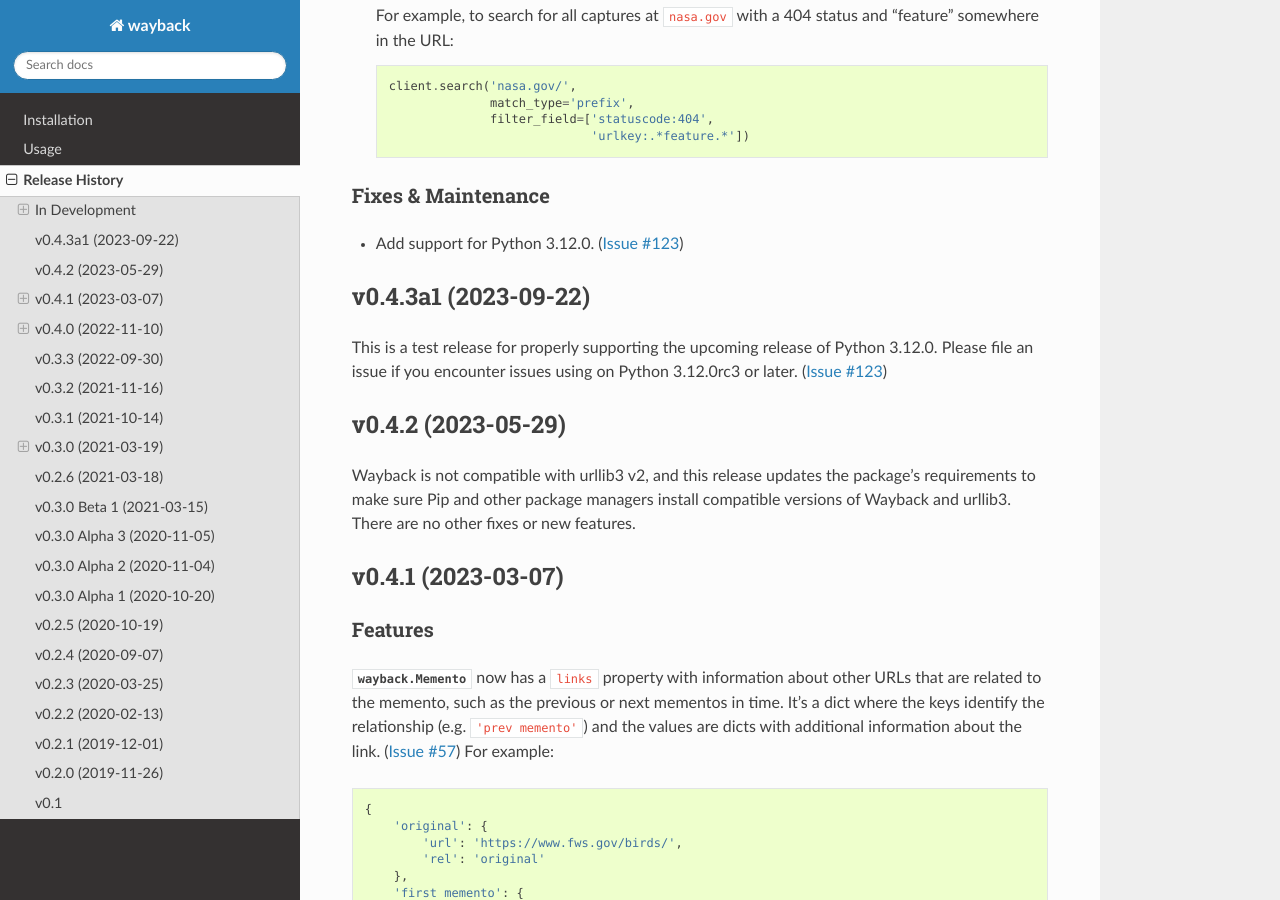
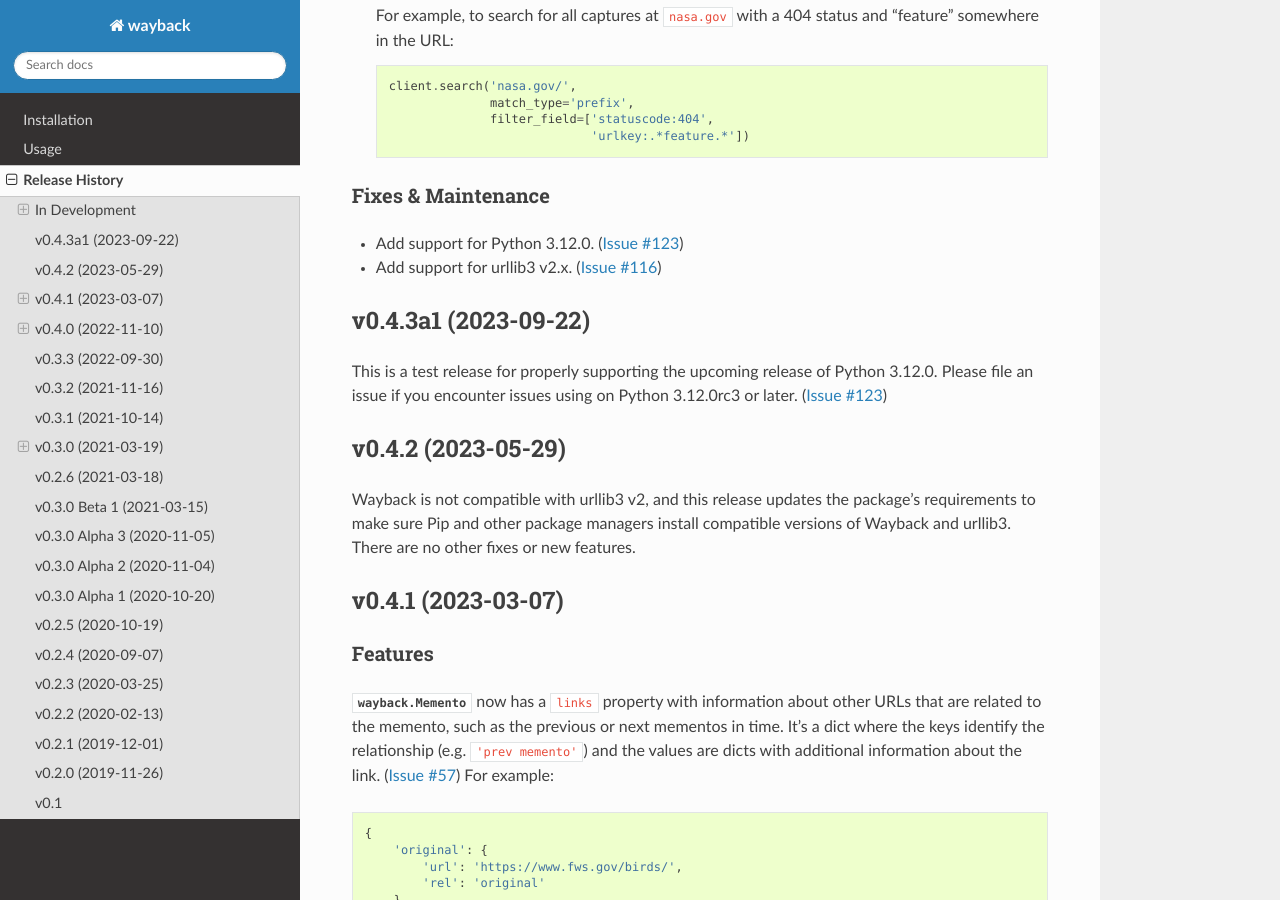
Before and after one commit to edgi-govdata-archiving/wayback, a Sphinx documentation site: the page built from docs/source/release-history.rst, in a window 1280 px wide and 900 px high, scrolled down 422 px. Built offline with Sphinx 7.4.7 and the Read the Docs theme 2.0.0, drawn with Linux system fonts in a browser that asks for light colours.

Commit message:
Add release notes

```diff
--- a/docs/source/release-history.rst
+++ b/docs/source/release-history.rst
@@ -30,6 +30,7 @@ Fixes & Maintenance
 ^^^^^^^^^^^^^^^^^^^
 
 - Add support for Python 3.12.0. (:issue:`123`)
+- Add support for urllib3 v2.x. (:issue:`116`)
 
 
 v0.4.3a1 (2023-09-22)
```
